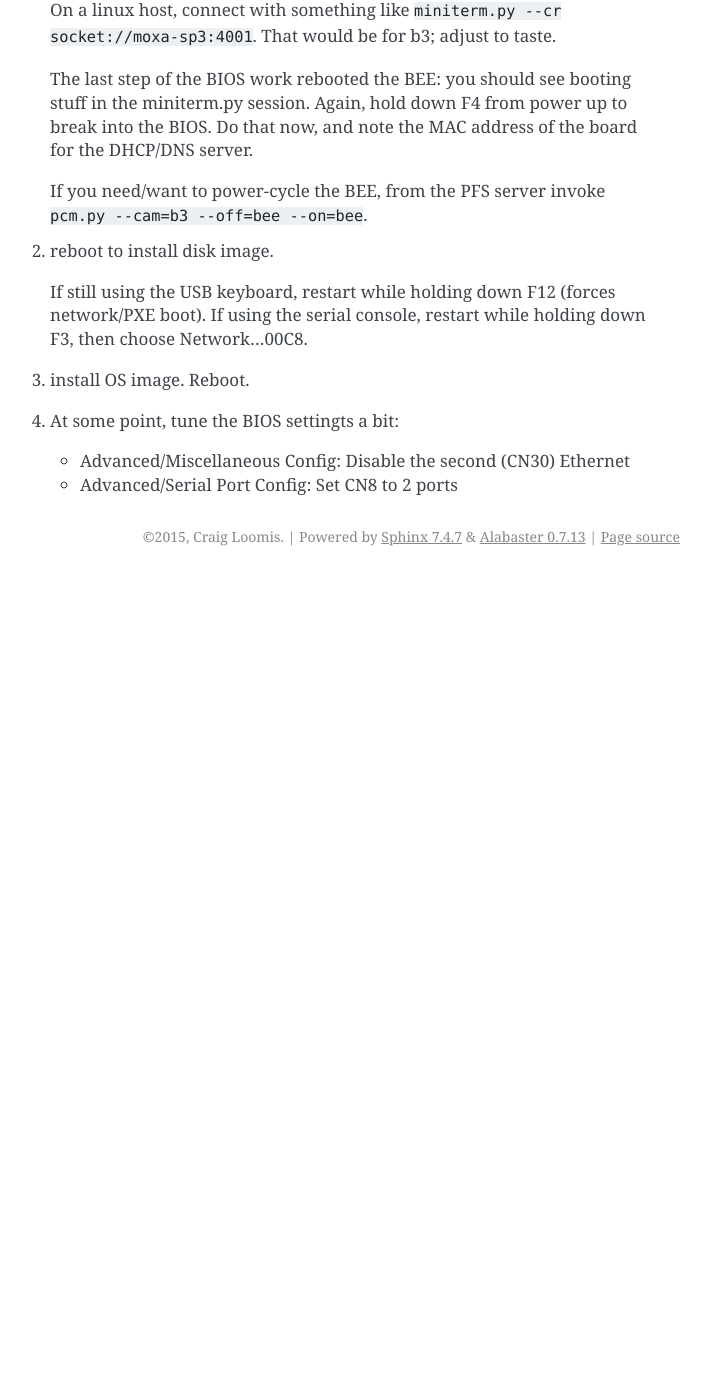
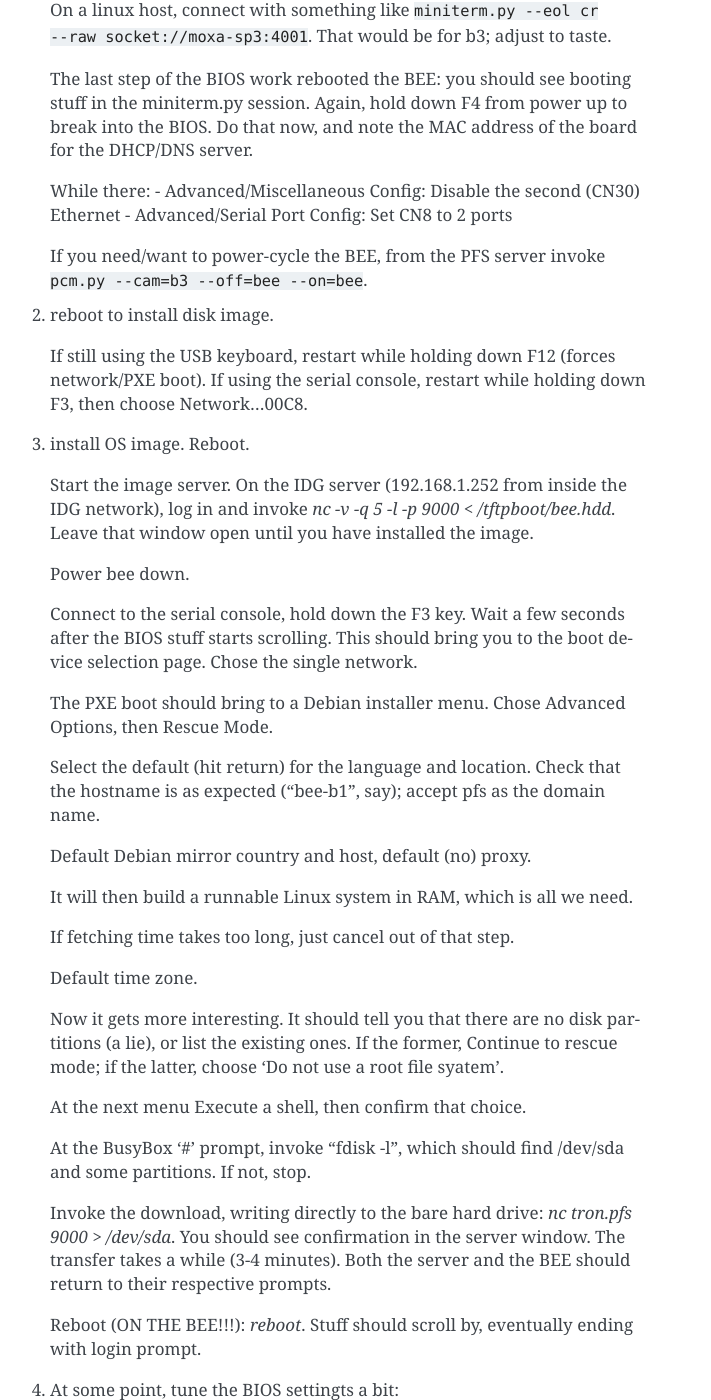
Before and after one commit to Subaru-PFS/ics_xcuActor, a Sphinx documentation site: the page built from docs/source/BEE.rst, in a window 1280 px wide and 1400 px high, scrolled down 773 px. Shown: the whole window, without its empty margins (430-1141 px from the left). Built offline with Sphinx 7.4.7, drawn with Linux system fonts in a browser that asks for light colours; before the commit the page ends 1349 px from its top, so only the background shows below that.

Commit message:
Add docs of absolutely disgusting BEE image bootstrap.

```diff
--- a/docs/source/BEE.rst
+++ b/docs/source/BEE.rst
@@ -33,13 +33,17 @@ disk image loaded.
 
  2. check serial console.
 
-    On a linux host, connect with something like ``miniterm.py --cr
-    socket://moxa-sp3:4001``. That would be for b3; adjust to taste.
+    On a linux host, connect with something like ``miniterm.py --eol cr
+    --raw socket://moxa-sp3:4001``. That would be for b3; adjust to taste.
 
     The last step of the BIOS work rebooted the BEE: you should see
     booting stuff in the miniterm.py session. Again, hold down F4 from
     power up to break into the BIOS. Do that now, and note the MAC address
     of the board for the DHCP/DNS server.
+
+    While there:
+    - Advanced/Miscellaneous Config: Disable the second (CN30) Ethernet
+    - Advanced/Serial Port Config: Set CN8 to 2 ports
 
     If you need/want to power-cycle the BEE, from the PFS server
     invoke ``pcm.py --cam=b3 --off=bee --on=bee``.
@@ -52,7 +56,49 @@ disk image loaded.
 
  3. install OS image. Reboot.
 
+    Start the image server. On the IDG server (192.168.1.252 from
+    inside the IDG network), log in and invoke `nc -v -q 5 -l -p 9000
+    < /tftpboot/bee.hdd`. Leave that window open until you have
+    installed the image.
+
+    Power bee down.
+
+    Connect to the serial console, hold down the F3 key. Wait a few
+    seconds after the BIOS stuff starts scrolling. This should bring
+    you to the boot device selection page. Chose the single network.
+
+    The PXE boot should bring to a Debian installer menu. Chose
+    Advanced Options, then Rescue Mode.
+
+    Select the default (hit return) for the language and
+    location. Check that the hostname is as expected ("bee-b1", say);
+    accept pfs as the domain name.
+
+    Default Debian mirror country and host, default (no) proxy.
+
+    It will then build a runnable Linux system in RAM, which is all we
+    need.
+
+    If fetching time takes too long, just cancel out of that step.
+
+    Default time zone.
+
+    Now it gets more interesting. It should tell you that there are no
+    disk partitions (a lie), or list the existing ones. If the former,
+    Continue to rescue mode; if the latter, choose 'Do not
+    use a root file syatem'.
+
+    At the next menu Execute a shell, then confirm that choice.
+
+    At the BusyBox '#' prompt, invoke "fdisk -l", which should find
+    /dev/sda and some partitions. If not, stop.
+
+    Invoke the download, writing directly to the bare hard drive: `nc
+    tron.pfs 9000 > /dev/sda`. You should see confirmation in the
+    server window. The transfer takes a while (3-4 minutes). Both the
+    server and the BEE should return to their respective prompts.
+
+    Reboot (ON THE BEE!!!): `reboot`. Stuff should scroll by,
+    eventually ending with login prompt.
+
  4. At some point, tune the BIOS settingts a bit:
-
-    - Advanced/Miscellaneous Config: Disable the second (CN30) Ethernet
-    - Advanced/Serial Port Config: Set CN8 to 2 ports
```
